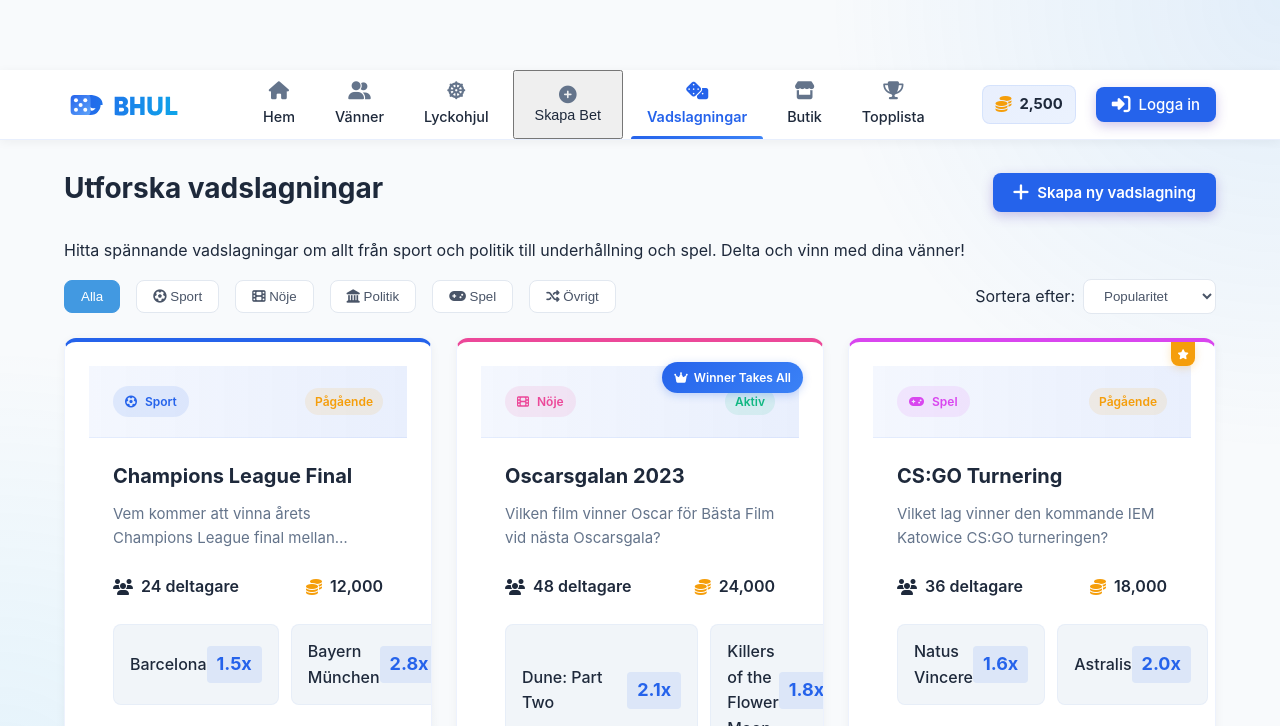
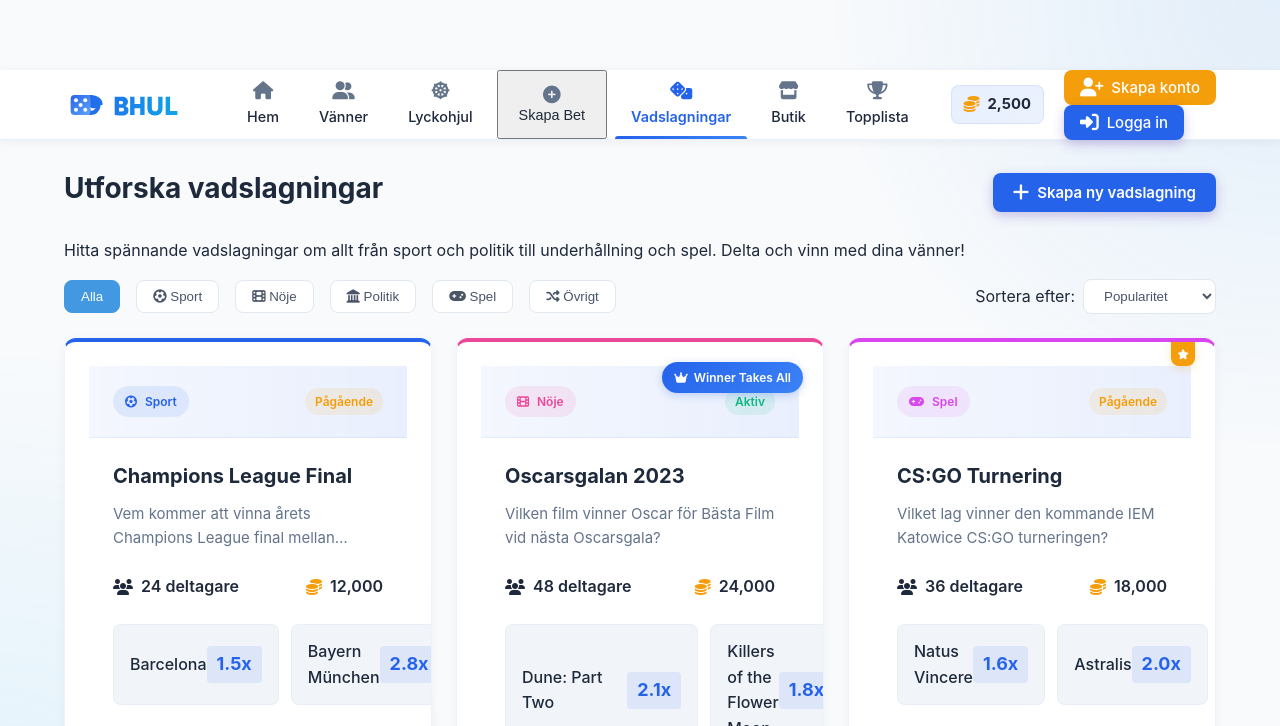
Before and after one commit to llshdr/GoBet, a website: page public/bets.html in a window 1280 px wide. Shown: the top 726 px of the page. Drawn offline with Linux system fonts and the light colour scheme.

Commit message:
Uppdaterade alla sidor för att använda modaler för login, register och skapa bet

```diff
--- a/public/bets.html
+++ b/public/bets.html
@@ -82,10 +82,16 @@
           <span class="balance-amount">2,500</span>
         </div>
 
-        <button class="btn btn-primary login-button">
-          <i class="fas fa-sign-in-alt"></i>
-          Logga in
-        </button>
+        <div class="user-actions">
+          <button type="button" class="btn btn-outline register-button" onclick="openRegisterModal()">
+            <i class="fas fa-user-plus"></i>
+            Skapa konto
+          </button>
+          <button type="button" class="btn btn-primary login-button" onclick="openLoginModal()">
+            <i class="fas fa-sign-in-alt"></i>
+            Logga in
+          </button>
+        </div>
       </div>
     </div>
   </header>
@@ -95,7 +101,7 @@
       <section class="page-header">
         <div class="section-header">
           <h1 class="section-title">Utforska vadslagningar</h1>
-          <button class="btn btn-primary create-bet-btn">
+          <button type="button" class="btn btn-primary create-bet-btn" onclick="openCreateBetModal()">
             <i class="fas fa-plus"></i>
             Skapa ny vadslagning
           </button>
```
Also changed, not shown: public/leaderboard.html (+10 -4 lines), public/shop.html (+10 -4 lines), public/wheel.html (+10 -4 lines).
